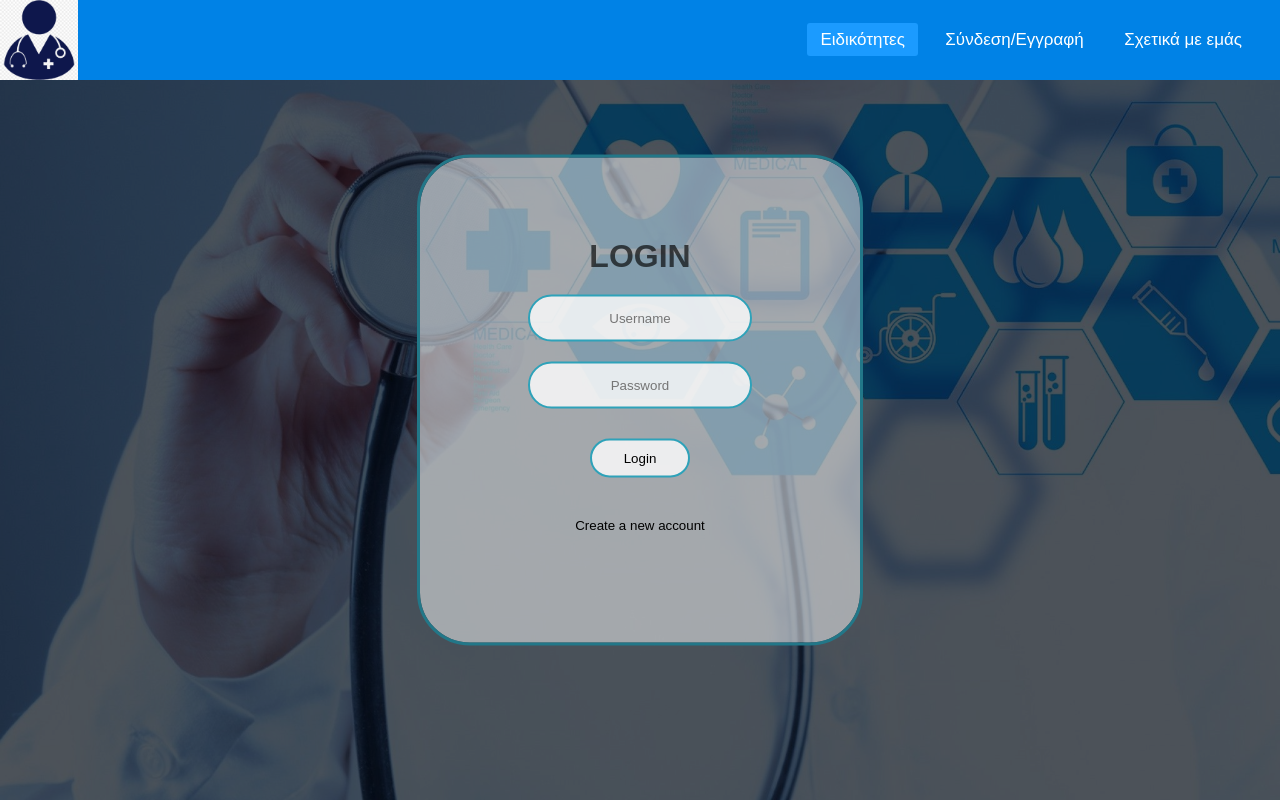
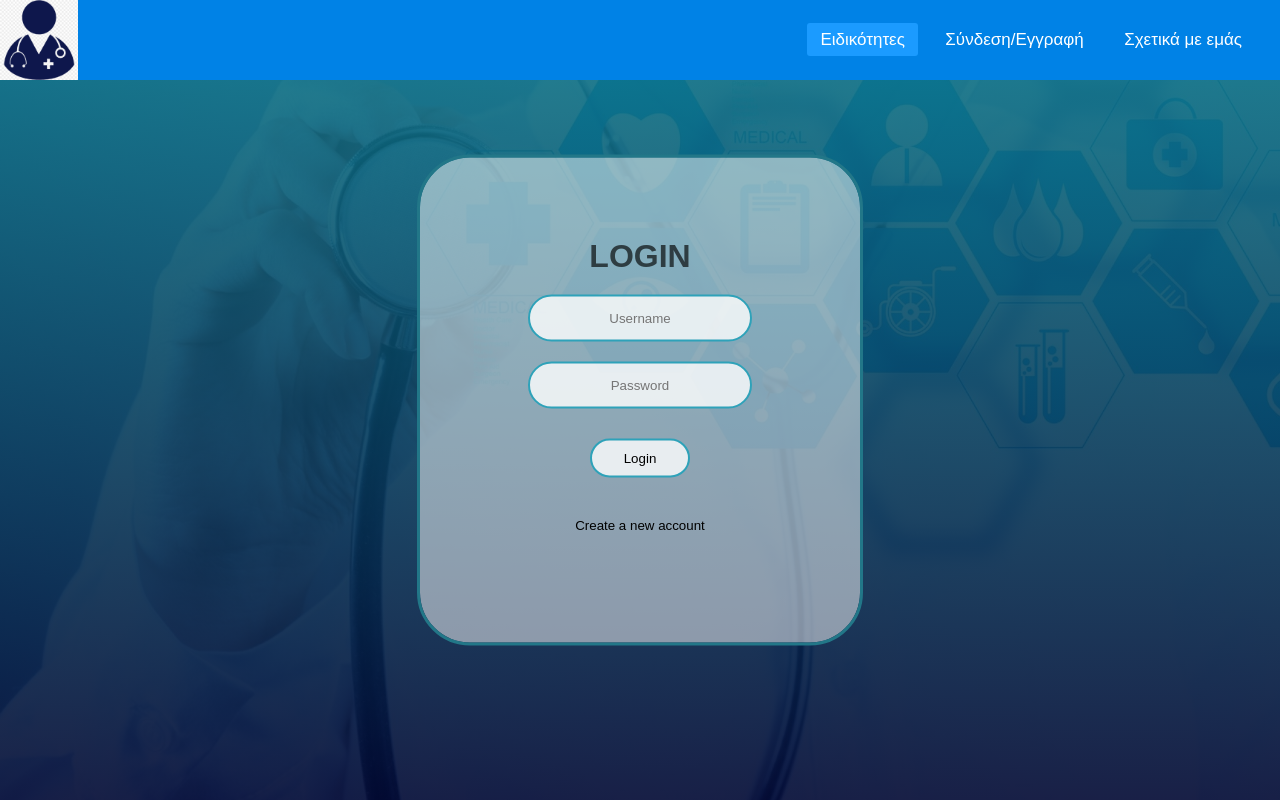
Before and after one commit to tzarhs/DocWebox, a PHP site: page /login.php in a window 1280 px wide. Run offline with PHP 8.4, Linux system fonts and the light colour scheme.

Commit message:
Color correction and link to login page

```diff
--- a/index.php
+++ b/index.php
@@ -20,7 +20,7 @@
       </label>
       <ul>
         <li><a class="active" href="#">Ειδικότητες</a></li>
-        <li><a href="#">Σύνδεση/Εγγραφή</a></li>
+        <li><a href="login.php">Σύνδεση/Εγγραφή</a></li>
         <li><a href="#">Σχετικά με εμάς</a></li>
       </ul>
     </nav>
--- a/style2.css
+++ b/style2.css
@@ -1,8 +1,11 @@
 body {
     font-family: sans-serif;
-    background:rgba(0,8,20,0.7) url('wallpaper.jpg');
+    width:100%;
+    background-image: linear-gradient(rgba(12, 120, 139, 0.9),rgba(0,8,51,0.9)), url(wallpaper.jpg);
+    min-height: 100vh;
+    background-position: center;
     background-size: cover;
-    background-blend-mode: darken ;
+
   }
 
 .box h1{
```
